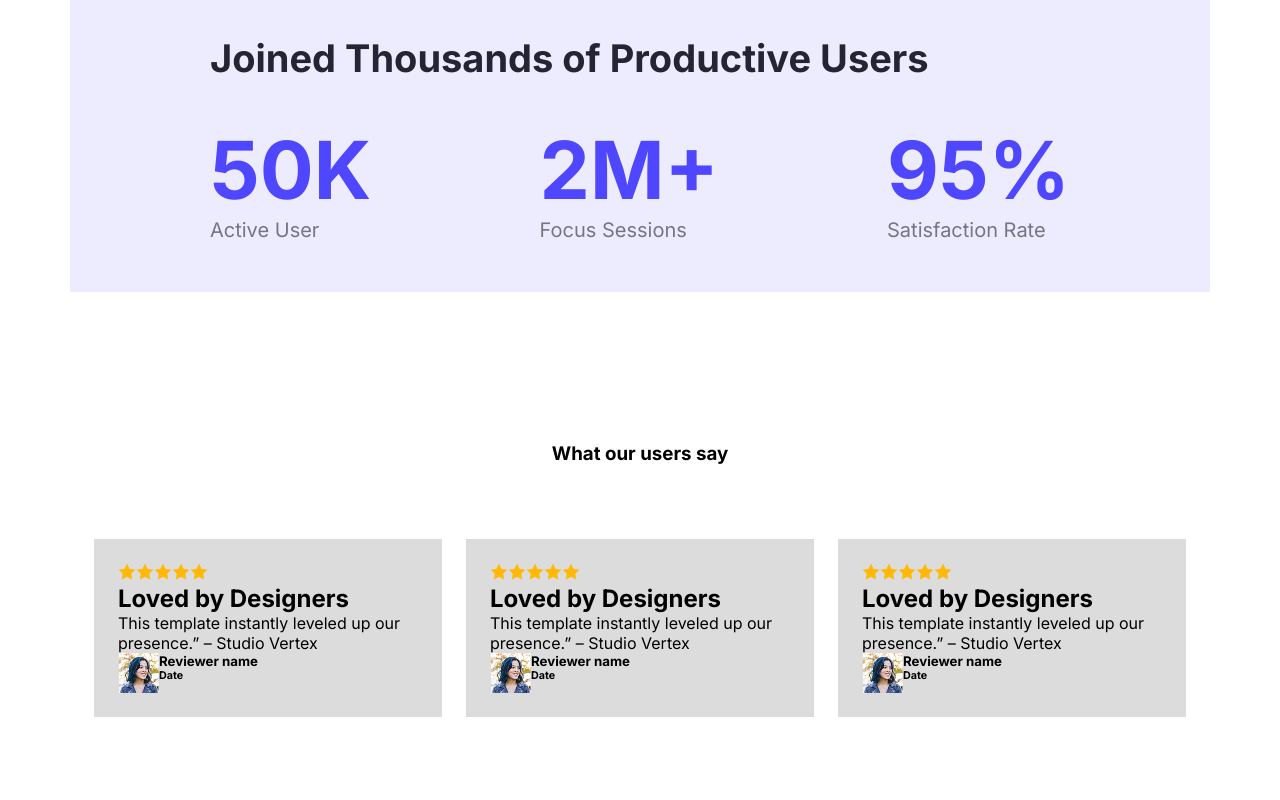
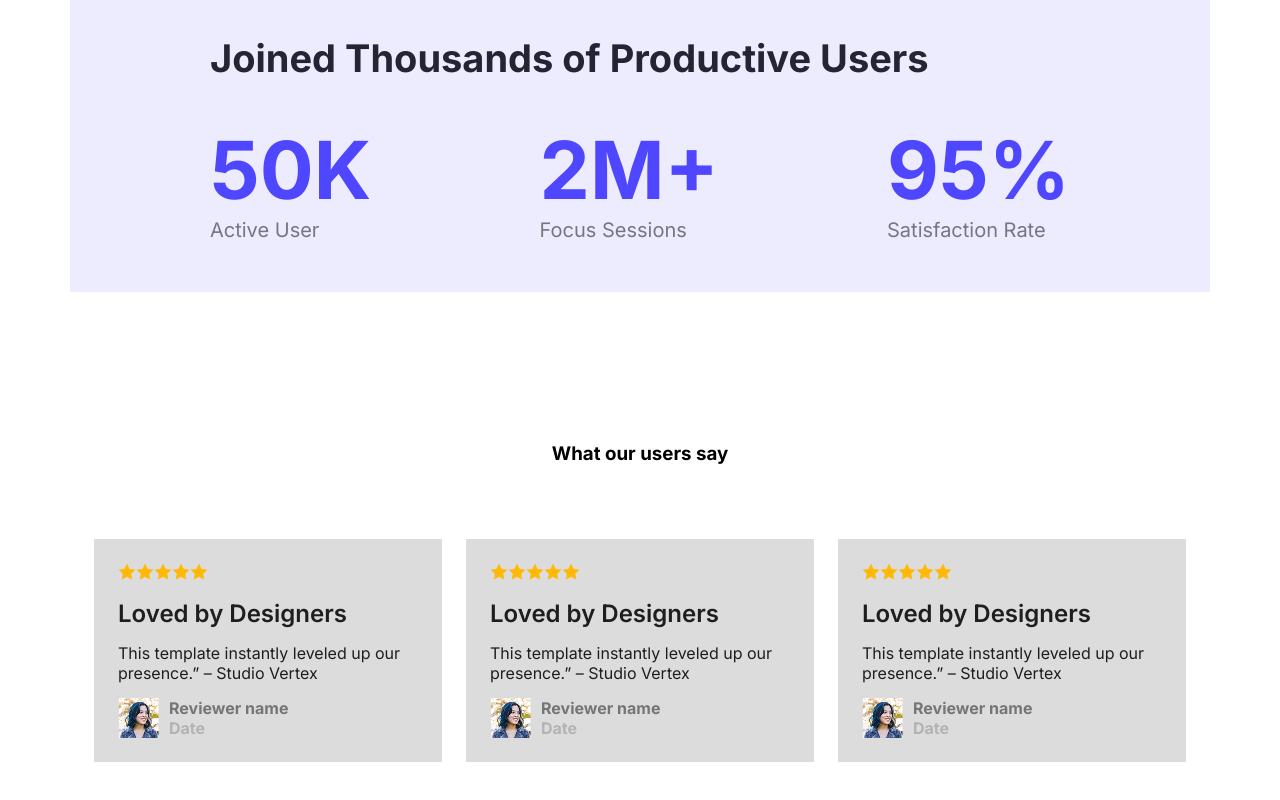
Before and after one commit to asadulhabibasif26/Assignment-01, a plain HTML site: page index.html in a window 1280 px wide. Shown: the part 1271-2071 px from the top of the page. Drawn offline with Linux system fonts and the light colour scheme.

Commit message:
review section done

```diff
--- a/style/style.css
+++ b/style/style.css
@@ -150,6 +150,7 @@ main{
 }
 .reviewer-one{
     display: flex;
+    align-items: center;
 
 }
 .review-details{
@@ -162,4 +163,24 @@ main{
 }
 .review-details h4{
     font-size: 24px;
+    font-weight: 600;
+    color: #1E1E1E;
+    margin: 15px 0px;
 }
+.review-details p{
+    color: #1E1E1E;
+    margin-bottom: 15px;
+}
+
+.review-name h5{
+    font-size: 16px;
+    font-weight: 700;
+    color: #757575;
+}
+.review-name h6{
+    font-size: 16px;
+    color: #B3B3B3;
+}
+.reviewer-one img {
+    margin-right: 10px;
+}
```
